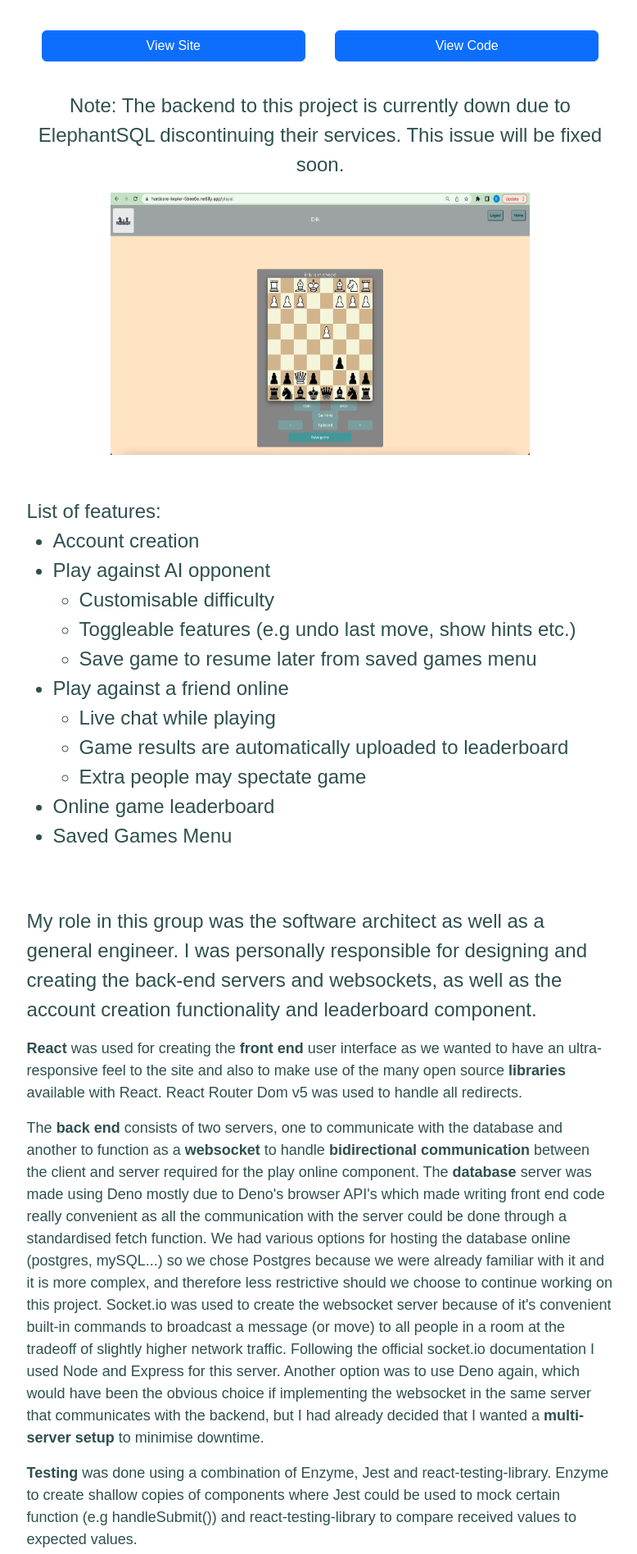
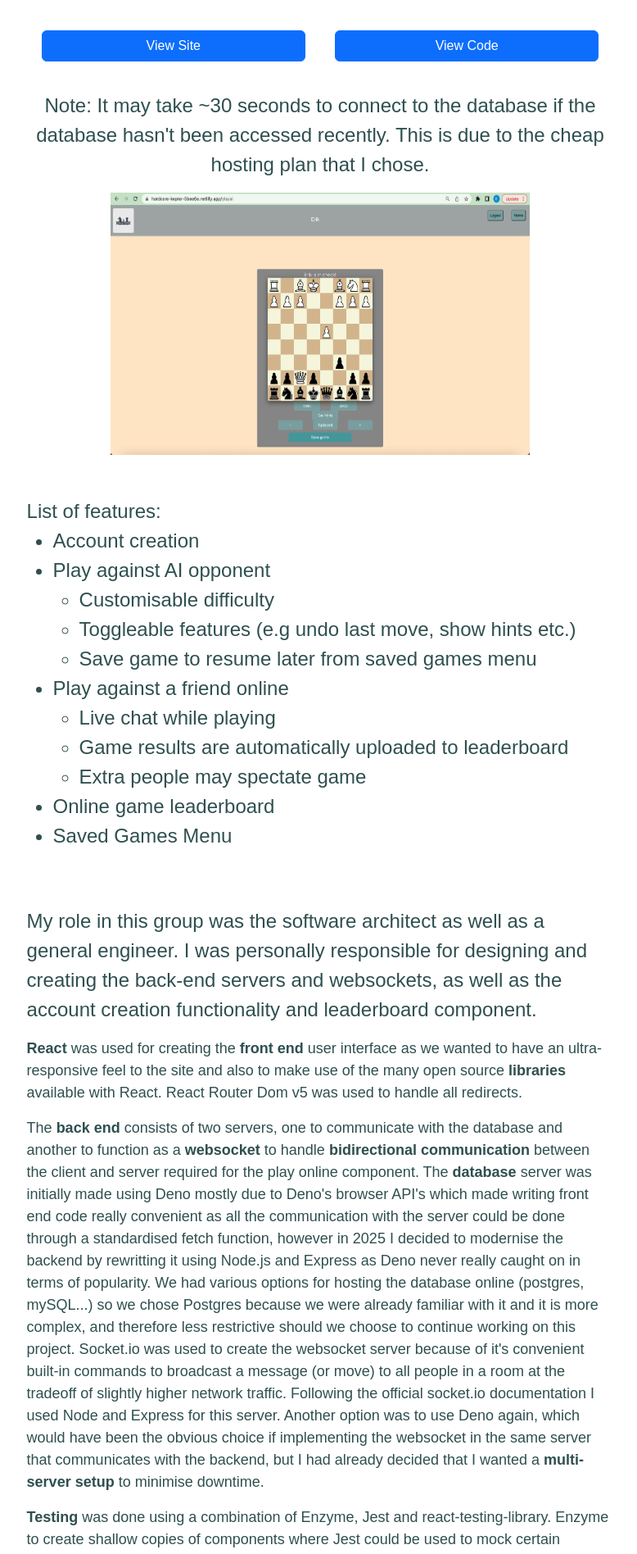
Before and after one commit to ErikBoonprakong/Portfolio, a React (Create React App) app in the folder my-portfolio/: page /chessyem in a window 1280 px wide. Shown: the part 310-2206 px from the top of the page at 82% size, without its empty margins (249-1027 px from the left). Built offline with nearby package versions, Linux system fonts and the light colour scheme.

Commit message:
updated chess description

```diff
--- a/my-portfolio/src/Components/ChessYem.js
+++ b/my-portfolio/src/Components/ChessYem.js
@@ -45,7 +45,9 @@ class ChessYem extends React.Component {
             </a>
           </div>
           <p className="description-big">
-            Note: The backend to this project is currently down due to ElephantSQL discontinuing their services. This issue will be fixed soon.
+            Note: It may take ~30 seconds to connect to the database if the
+            database hasn't been accessed recently. This is due to the cheap
+            hosting plan that I chose.
           </p>
           <img src="chess-screenshot.png" className="display-pic" />
         </p>
@@ -88,10 +90,10 @@ class ChessYem extends React.Component {
           <strong>websocket</strong> to handle{" "}
           <strong>bidirectional communication</strong> between the client and
           server required for the play online component. The{" "}
-          <strong>database</strong> server was made using Deno mostly due to
+          <strong>database</strong> server was initially made using Deno mostly due to
           Deno's browser API's which made writing front end code really
           convenient as all the communication with the server could be done
-          through a standardised fetch function. We had various options for
+          through a standardised fetch function, however in 2025 I decided to modernise the backend by rewritting it using Node.js and Express as Deno never really caught on in terms of popularity. We had various options for
           hosting the database online (postgres, mySQL...) so we chose Postgres
           because we were already familiar with it and it is more complex, and
           therefore less restrictive should we choose to continue working on
--- a/my-portfolio/src/Components/Entry.js
+++ b/my-portfolio/src/Components/Entry.js
@@ -108,9 +108,7 @@ class Entry extends React.Component {
                   </p>
                   <p>
                     <strong>
-                      Note: The backend to this project is currently down due to
-                      ElephantSQL discontinuing their services. This issue will
-                      be fixed soon.
+                      Note: It may take ~30 seconds to connect to the database if the database hasn't been accessed recently. This is due to the cheap hosting plan that I chose.
                     </strong>
                   </p>
                   <p>
```
